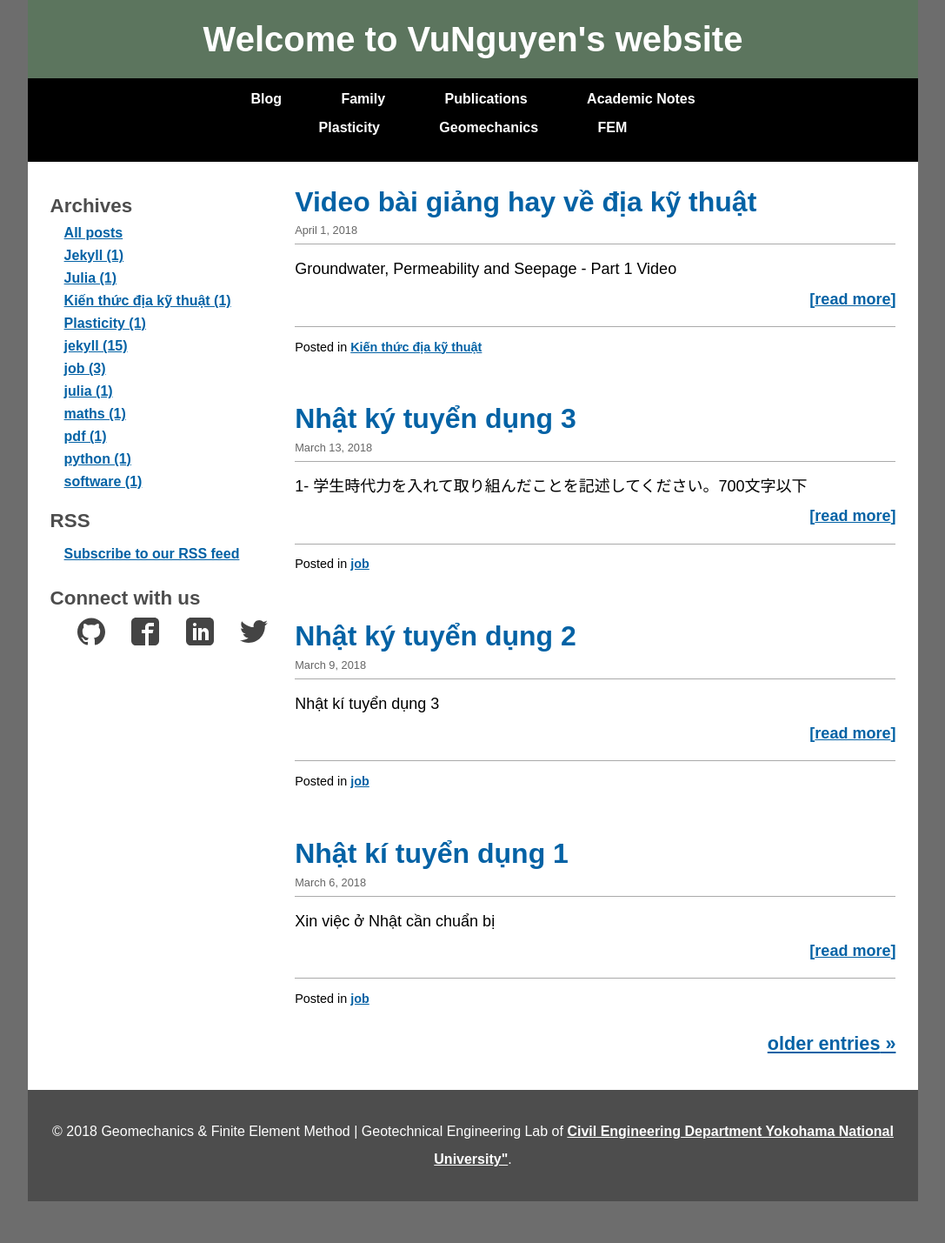
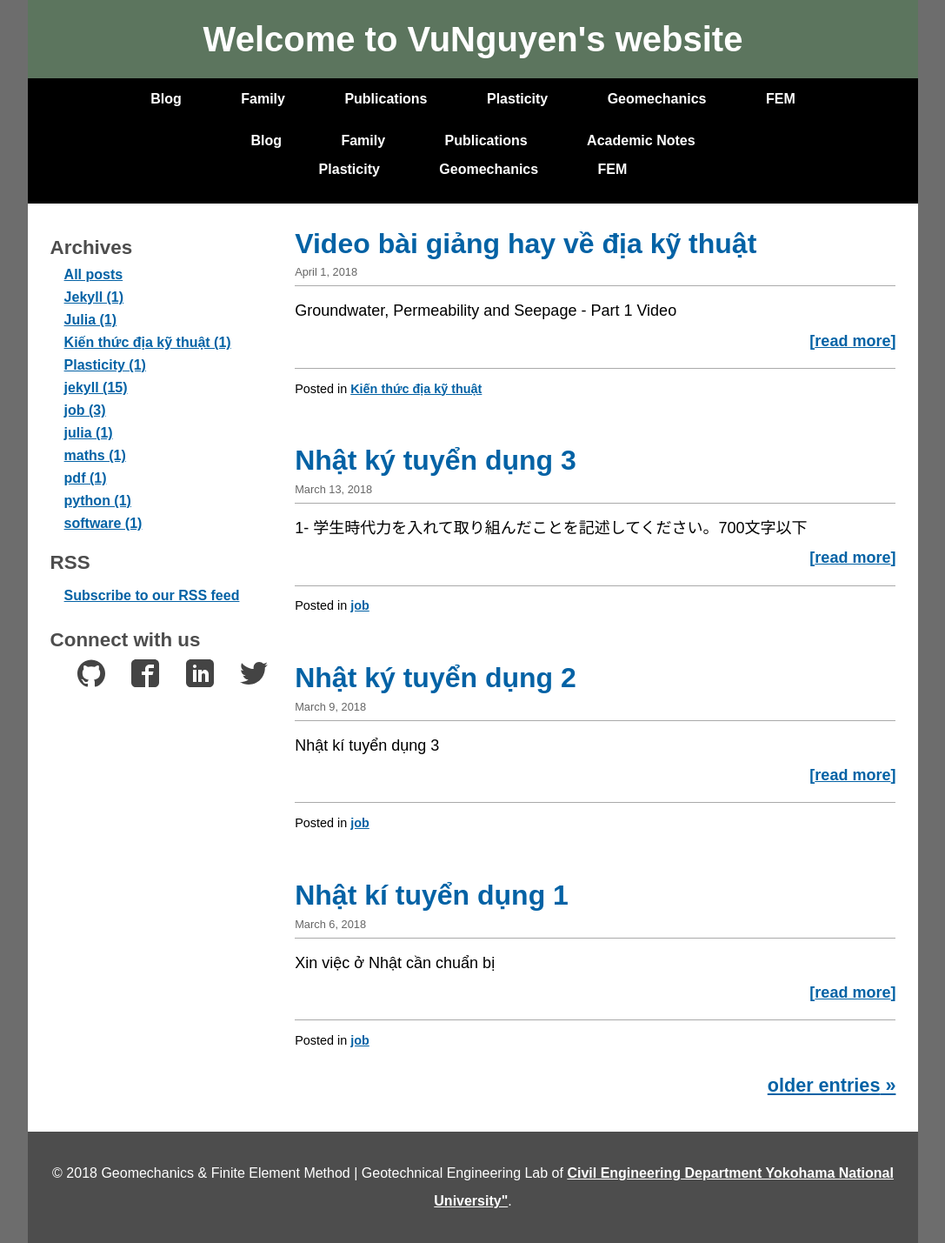
Before and after one commit to quangvunp/geomechanics, a Jekyll site: the page built from index.html, in a window 1280 px wide. Shown: the whole page at 87% size, without its empty margins (96-1183 px from the left). Built offline with Jekyll 4.4.1, drawn with Linux system fonts in a browser that asks for light colours; the list of posts is cut into pages by our own code; before the commit the page ends 1381 px from its top, so only the background shows below that.

Commit message:
Update default.html

```diff
--- a/_layouts/default.html
+++ b/_layouts/default.html
@@ -31,6 +31,18 @@
 	<li><a href="{{site.baseurl}}/index.html">Blog</a></li>
 	<li><a href="{{site.baseurl}}/Family.html">Family</a></li>
 	<li><a href="{{site.baseurl}}/Publications.html">Publications</a></li>
+	<li><a href="{{site.baseurl}}/Plasticity.html"> Plasticity </a></li>
+	<li><a href="{{site.baseurl}}/geotech.html"> Geomechanics </a></li>
+	<li><a href="{{site.baseurl}}/FEM.html"> FEM </a></li>
+	</ul>
+</div>
+
+
+<div id="navbar">
+	<ul>
+	<li><a href="{{site.baseurl}}/index.html">Blog</a></li>
+	<li><a href="{{site.baseurl}}/Family.html">Family</a></li>
+	<li><a href="{{site.baseurl}}/Publications.html">Publications</a></li>
 	<li><a href="#"> Academic Notes </a>
 	 	 <ul>
 		<li><a href="{{site.baseurl}}/Plasticity.html"> Plasticity </a></li>
```
